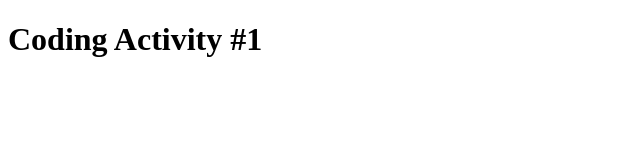
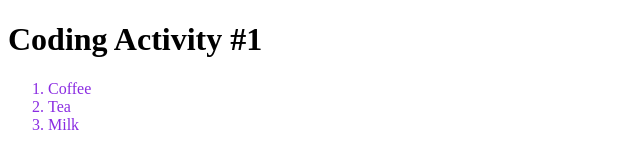
Before and after one commit to panchal1694/Day1Activity, a plain HTML site: page index.html in a window 1280 px wide. Shown: the whole page, without its empty margins (0-640 px from the left). Drawn offline with Linux system fonts and the light colour scheme.

Commit message:
added list and made them colored

```diff
--- a/index.html
+++ b/index.html
@@ -7,5 +7,10 @@
 </head>
 <body>
     <h1> Coding Activity #1 </h1>
+    <ol>
+  <li style="color: blueviolet;">Coffee</li>
+  <li style="color: blueviolet;">Tea</li>
+  <li style="color: blueviolet;">Milk</li>
+</ol>
 </body>
 </html>
```
